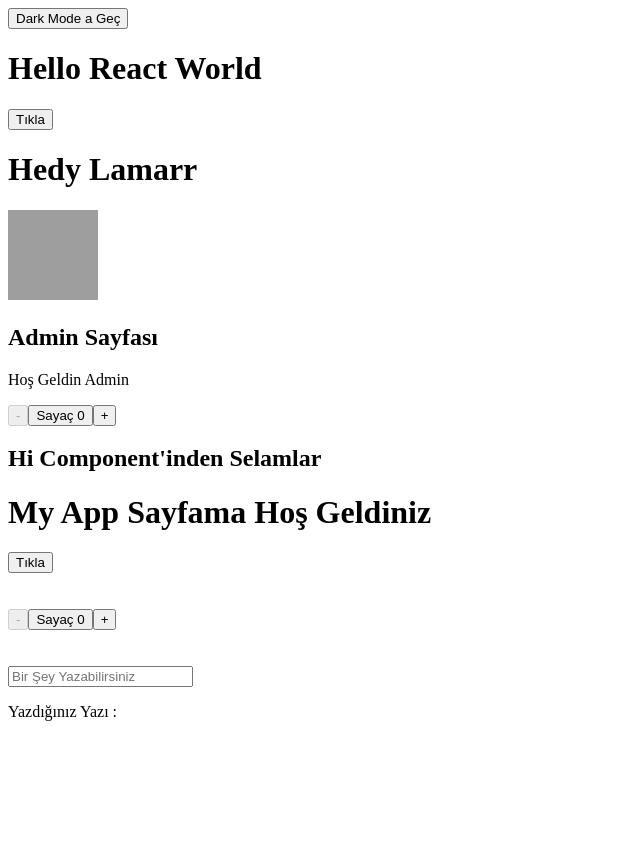
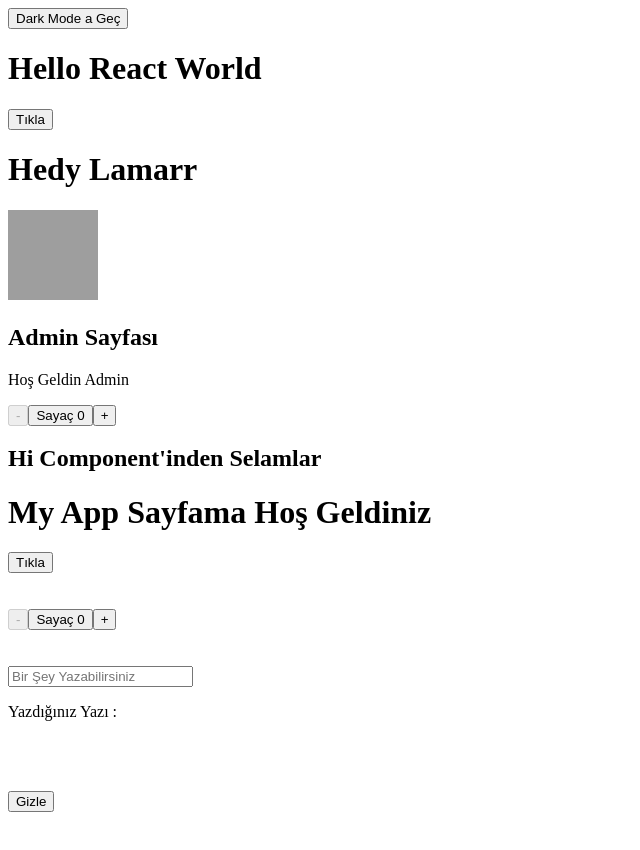
Before and after one commit to dursunkokturk/Front-End-School-React-JS-Lectures, a React (Vite) app in the folder React-JS-Lectures/: page / in a window 1280 px wide. Shown: the top 850 px of the page, without its empty margins (0-640 px from the left). Before the commit the page ends 800 px from the top, so only its background shows below. Built offline with nearby package versions, Linux system fonts and the light colour scheme; grey boxes are pictures that could not be loaded.

Commit message:
react-js-lectures klasoru icindeki src klasoru icindeki app.jsx dosyasinda app fonksiyonunda isVisible attribute'unu kullanarak yazi goster gizle islemi yapiyoruz

```diff
--- a/React-JS-Lectures/src/App.jsx
+++ b/React-JS-Lectures/src/App.jsx
@@ -12,6 +12,7 @@ export default function App() {
 
   const [theme, setTheme] = useState('light');
   const [text, setText] = useState('');
+  const [isVisible, setVisible] = useState(false);
 
   document.body.className = theme;
 
@@ -48,6 +49,16 @@ export default function App() {
         onChange={(e) => setText(e.target.value)}
       />
       <p>Yazdığınız Yazı : {text}</p>
+      <br />
+      <br />
+      <br />
+      <button onClick={() => setVisible(!isVisible)}>{isVisible ? 'Göster' : 'Gizle'}</button>
+        {
+          isVisible && <p>Merhaba Ben Görünüyorum</p>
+        }
+      <br />
+      <br />
+      <br />
     </>
   )
 }
```
